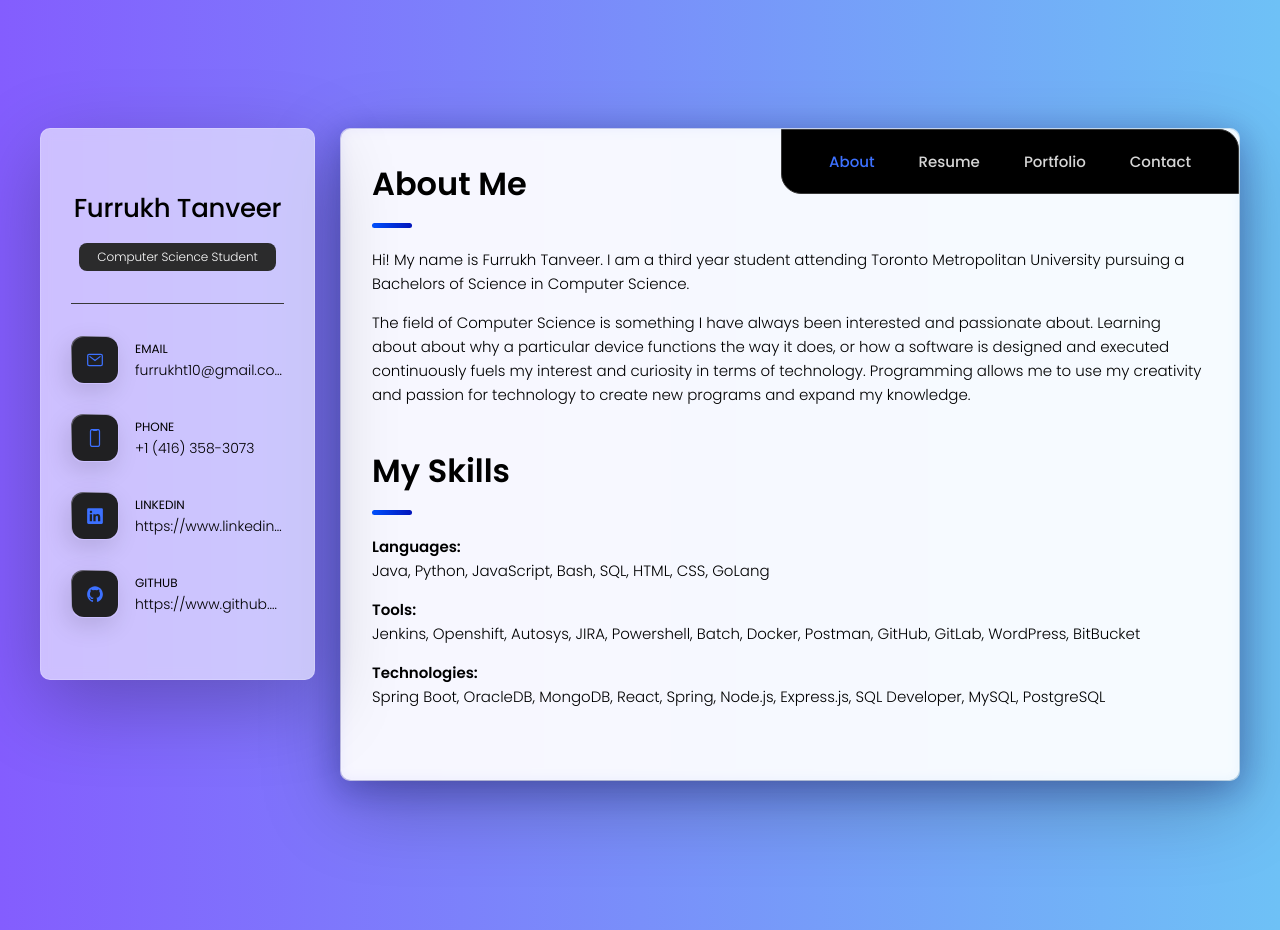
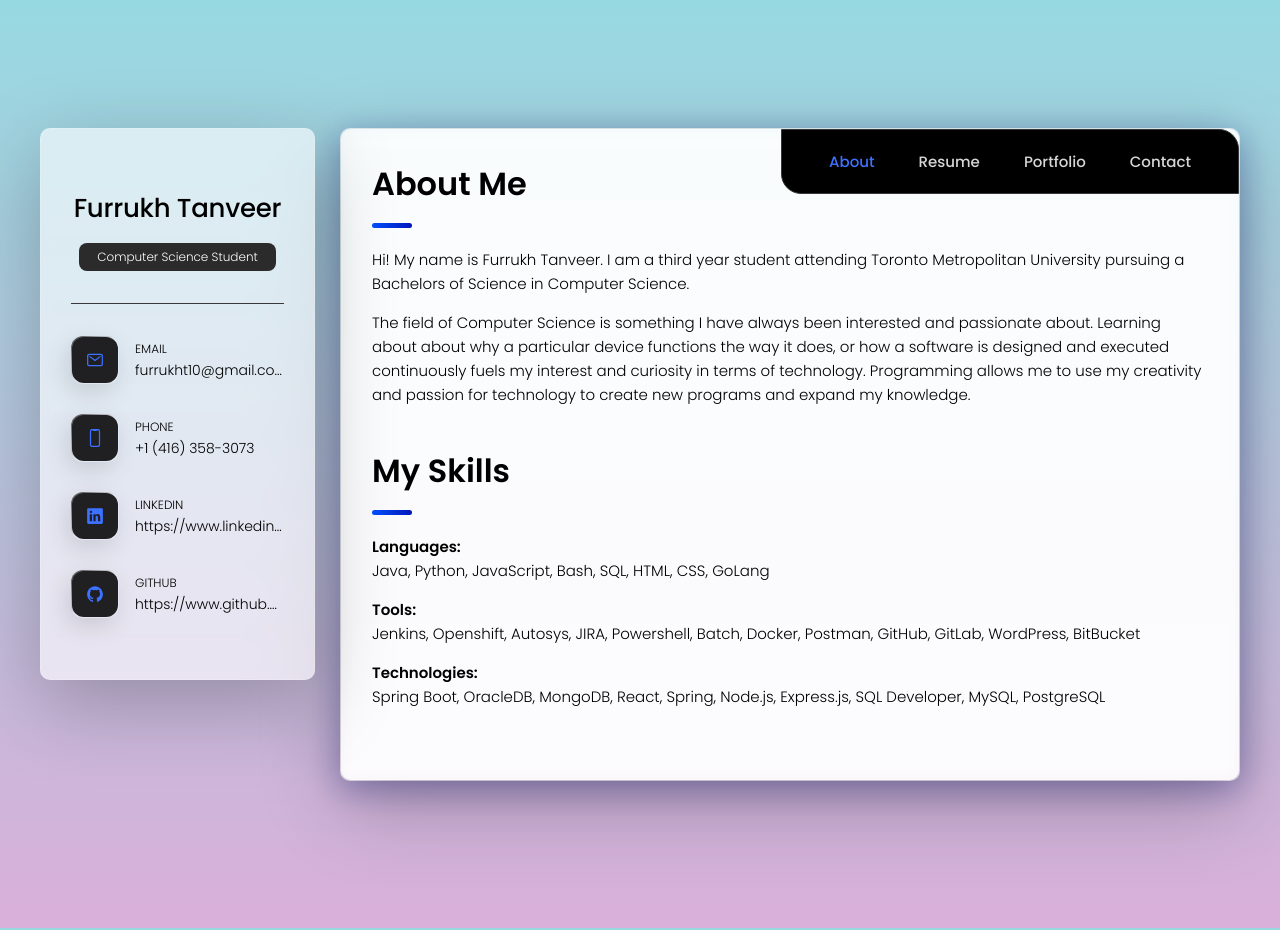
Before and after one commit to furrukht10/furrukht10.github.io, a plain HTML site: page index.html in a window 1280 px wide. Drawn offline with nearby package versions, Linux system fonts and the light colour scheme.

Commit message:
updatre background

```diff
--- a/assets/css/style.css
+++ b/assets/css/style.css
@@ -112,6 +112,7 @@
   margin: 0;
   padding: 0;
   box-sizing: border-box;
+  overflow-y: none;
 }
 
 a { text-decoration: none; }
@@ -145,11 +146,18 @@ input, textarea {
 html { font-family: var(--ff-poppins); }
 
 body {
-background: linear-gradient(to right, #845DFE, #6EC1F6);
+/* background: linear-gradient(to right, #845DFE, #6EC1F6); */
+background-color: #D9AFD9;
+background-image: linear-gradient(0deg, #D9AFD9 0%, #97D9E1 100%);
+
 height: 100vh;
 overflow: overlay;
  }
 
+p {
+  color: black;
+  font-weight: 4;
+}
 
 
 
```
